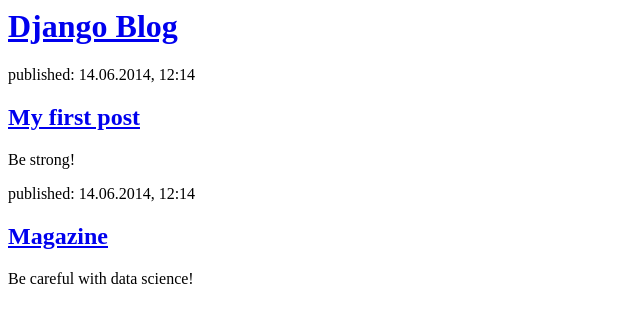
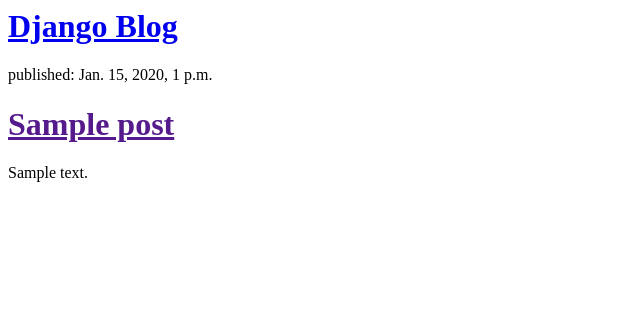
Before and after one commit to lkoteuka/Django-project, a Django app: template blog/templates/blog/post_list.html in a window 1280 px wide. Shown: the top 323 px of the page, without its empty margins (0-640 px from the left). Run offline with Django 3.2, Linux system fonts and the light colour scheme; the template is opened without the code that fills it: values that come from a table or form of the project are taken from there, others are empty; tables that the repository leaves empty hold one stand-in row (values such as "Sample post").

Commit message:
Add view for posts in db

```diff
--- a/blog/templates/blog/post_list.html
+++ b/blog/templates/blog/post_list.html
@@ -7,16 +7,12 @@
             <h1><a href="/">Django Blog</a></h1>
         </div>
 
-        <div>
-            <p>published: 14.06.2014, 12:14</p>
-            <h2><a href="https://vk.com">My first post</a></h2>
-            <p>Be strong!</p>
-        </div>
-
-        <div>
-            <p>published: 14.06.2014, 12:14</p>
-            <h2><a href="https://esquire.com">Magazine</a></h2>
-            <p>Be careful with data science!</p>
-        </div>
+        {% for post in posts %}
+            <div>
+                <p>published: {{ post.published_date }}</p>
+                <h1><a href="">{{ post.title }}</a></h1>
+                <p>{{ post.text|linebreaksbr }}</p>
+            </div>
+        {% endfor %}
     </body>
 </html>
```
